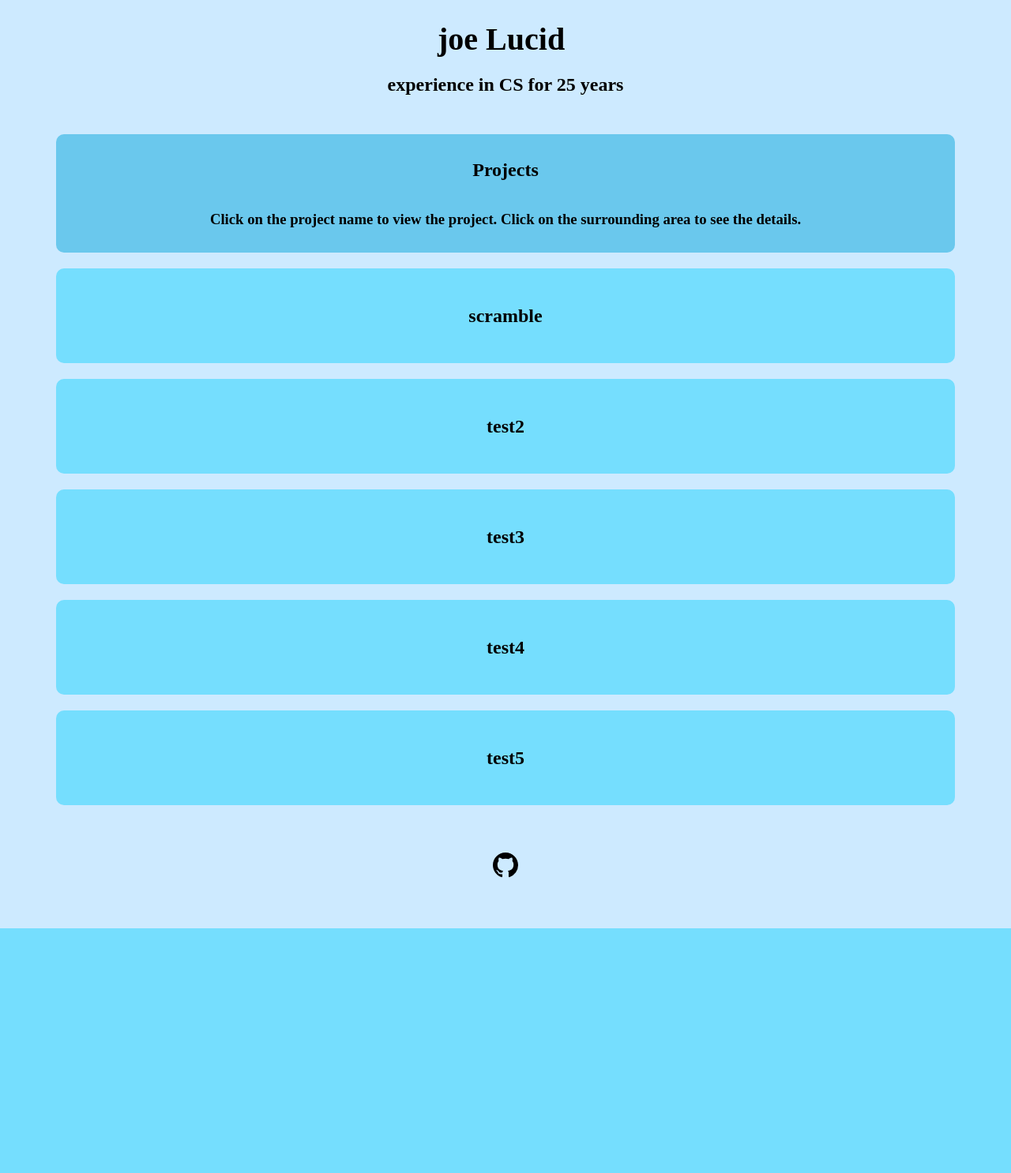
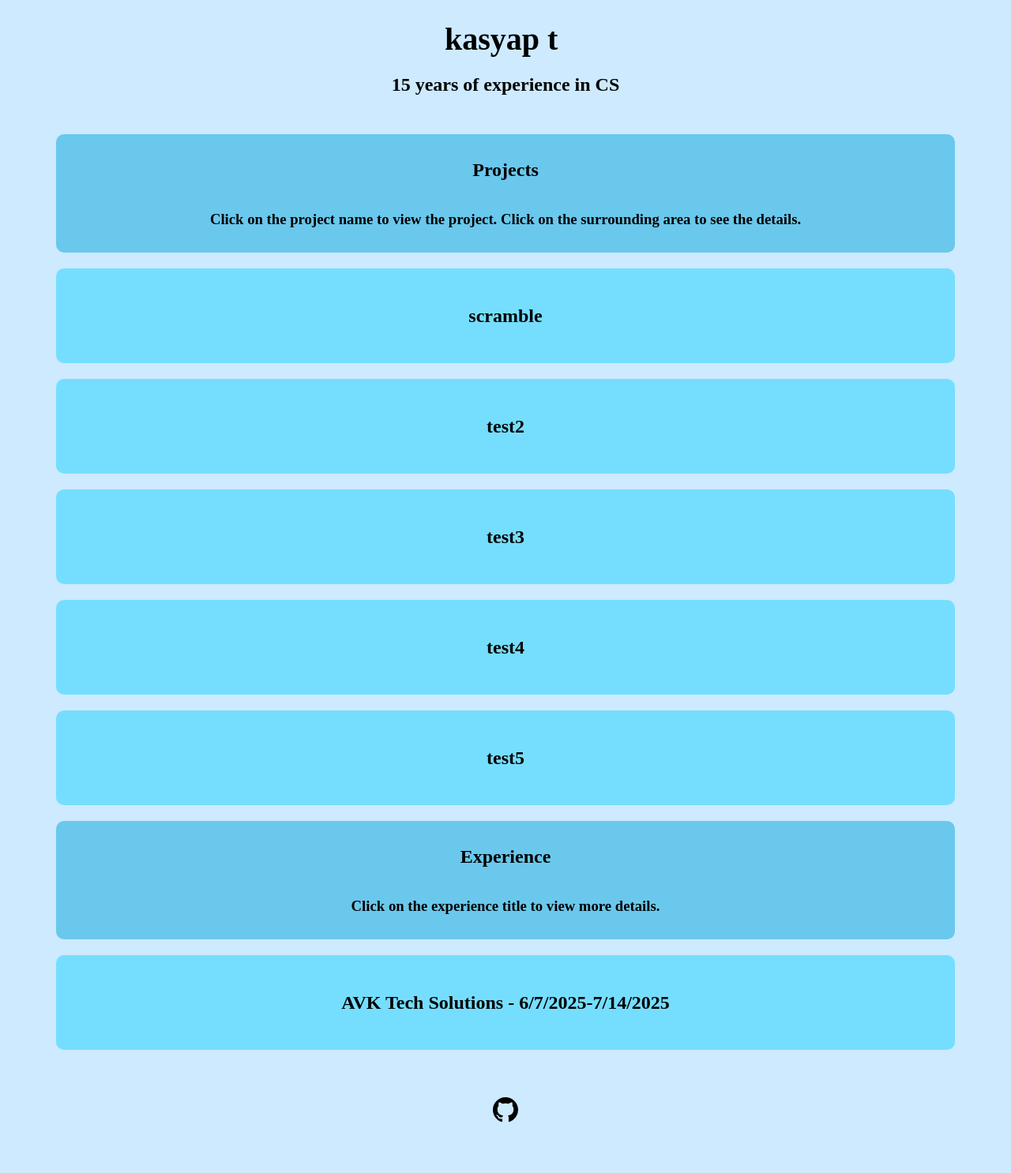
Before and after one commit to ketchup235/Dynamic-Portfolio, a Flask app: page / in a window 1280 px wide. Shown: the whole page at 79% size. Before the commit the page ends 1176 px from the top, so only its background shows below. Run offline with Flask 3, Linux system fonts and the light colour scheme.

Commit message:
add experience section to frontend and backend

```diff
--- a/app.py
+++ b/app.py
@@ -28,39 +28,30 @@ class Person(db.Model):
     def __repr__(self):
         return f"<Person {self.name}>"
 
-def get_proj_from_csv():
-    Project.query.delete()
+class Experience(db.Model):
+    id= db.Column(db.Integer, primary_key=True)
+    title = db.Column(db.String(100), nullable=False)
+    description=db.Column(db.Text, nullable=False)
 
-    with open("projects(Sheet1).csv", "r", encoding="utf-8-sig") as file:
+def get_item_from_csv(filename, model_class, fields):
+    model_class.query.delete()
+    with open(filename, "r", encoding="utf-8-sig") as file:
         for row in csv.DictReader(file):
-            project = Project(
-                title=row["title"],
-                description=row["description"],
-                language=row["language"],
-                link=row["link"]
-            )
-            db.session.add(project)
-    db.session.commit()
-
-def get_person_from_csv():
-    Person.query.delete()
-
-    with open("person(Sheet1).csv", "r", encoding="utf-8-sig") as file:
-        for row in csv.DictReader(file):
-            person = Person(
-                name=row["name"],
-                bio=row["bio"]
-            )
-            db.session.add(person)
+            item_data = {field: row[field] for field in fields}
+            item = model_class(**item_data)
+            db.session.add(item)
     db.session.commit()
 
 with app.app_context():
     db.create_all()
-    get_proj_from_csv()
-    get_person_from_csv()
+    get_item_from_csv("projects(Sheet1).csv", Project, ["title", "description", "language", "link"])
+    get_item_from_csv("person(Sheet1).csv", Person, ["name", "bio"])
+    get_item_from_csv("exp.csv", Experience, ["title", "description"])
+
 
 @app.route("/")
 def index():
     person= Person.query.first()
     projects=Project.query.all()
-    return render_template("index.html", projects=projects, person=person)
+    experience= Experience.query.all()
+    return render_template("index.html", projects=projects, person=person, experience=experience)
--- /dev/null
+++ b/exp.csv
@@ -0,0 +1,2 @@
+title,description
+AVK Tech Solutions - 6/7/2025-7/14/2025,"Learned tech infrastructure and internal processes, building pdf menu scraper to improve accessibility to dietary restriction data for local restaurants"
--- a/person(Sheet1).csv
+++ b/person(Sheet1).csv
@@ -1,2 +1,2 @@
 name,bio
-joe Lucid,experience in CS for 25 years
+kasyap t,15 years of experience in CS
--- a/templates/index.html
+++ b/templates/index.html
@@ -40,6 +40,20 @@
     </div>
     {%endfor%}
 
+    <div class="centered title">
+      <h2>Experience</h2>
+      <h3>Click on the experience title to view more details.</h3>
+    </div>
+
+    {% for exp in experience %}
+    <div class="centered proj">
+      <h2>{{exp.title}}</h2>
+      <div class="details">
+        <h3 style="font-weight: normal">{{exp.description}}</h3>
+      </div>
+    </div>
+    {%endfor%}
+
     <footer>
       <div id="icon">
         <a
```
Also changed, not shown: instance/projects.db, projects(Sheet1).csv (line endings or trailing spaces).
